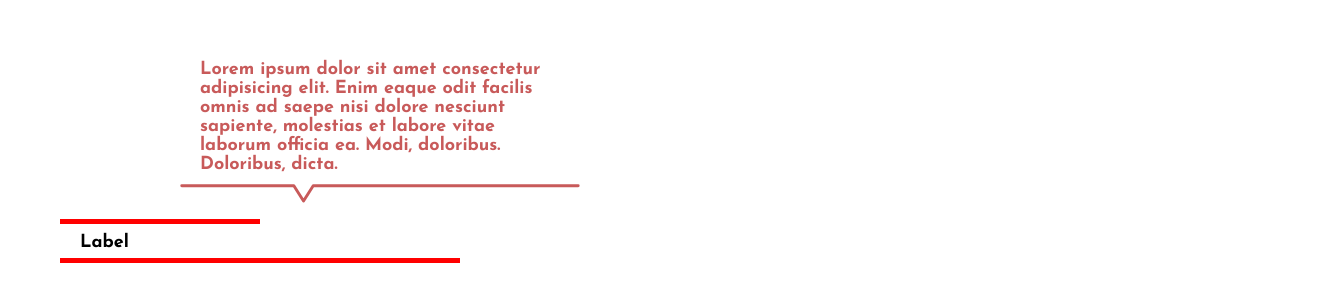
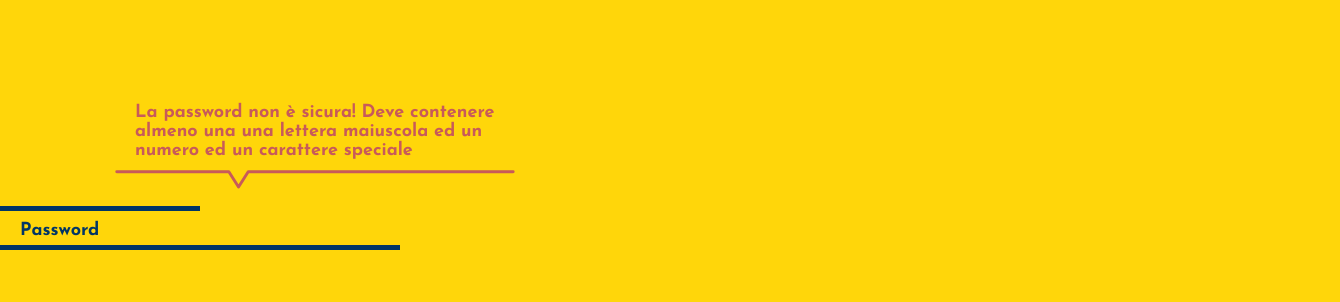
Before and after one commit to IvanDF/signup-page, a React (Create React App) app: page / in a window 1280 px wide. Shown: the top 302 px of the page, 1340 px wide, since content can reach past the window. Built offline with nearby package versions, Linux system fonts and the light colour scheme.

Commit message:
Wip on UI

```diff
--- /dev/null
+++ b/src/App.tsx
@@ -0,0 +1,7 @@
+
+import { TestCompoente } from "./TestComponenti";
+
+
+export const App = () => {
+    return (<TestCompoente />)
+}
--- a/src/TestComponenti.tsx
+++ b/src/TestComponenti.tsx
@@ -1,5 +1,6 @@
 import React, { useEffect } from "react";
 import { useState } from "react";
+import { Theme } from "./packages/ui";
 import { InputComponent } from "./packages/ui/components/InputComponent/InputComponent";
 
 export const TestCompoente: React.FC = () => {
@@ -12,9 +13,11 @@ export const TestCompoente: React.FC = () => {
   return (
     <>
       <InputComponent
-        error="Lorem ipsum dolor sit amet consectetur adipisicing elit. Enim eaque odit facilis omnis ad saepe nisi dolore nesciunt sapiente, molestias et labore vitae laborum officia ea. Modi, doloribus. Doloribus, dicta."
-        linesColor="red"
-        caretColor="red"
+        error={true}
+        label="Password"
+        placeholder="Inserisci Password"
+        errorMessage="La password non è sicura! Deve contenere almeno una una lettera maiuscola ed un numero ed un carattere speciale"
+        color={Theme.color.blue}
         value={prova}
         onChange={(e) => {
           setProva(e.target.value);
--- a/src/index.tsx
+++ b/src/index.tsx
@@ -1,12 +1,14 @@
 import React from "react";
 import ReactDOM from "react-dom";
+import { App } from "./App";
 import { GlobalStyle } from "./packages/GlobalStyles/GlobalStyles";
-import { TestCompoente } from "./TestComponenti";
 
 ReactDOM.render(
   <React.StrictMode>
-    <GlobalStyle />
-    <TestCompoente />
+    <>
+      <GlobalStyle />
+      <App />
+    </>
   </React.StrictMode>,
   document.getElementById("root")
 );
--- a/src/packages/GlobalStyles/GlobalStyles.tsx
+++ b/src/packages/GlobalStyles/GlobalStyles.tsx
@@ -17,8 +17,7 @@ export const GlobalStyle = createGlobalStyle`
   body {
     width: 100%;
     height: 100vh;
-    /* background: ${Theme.color.bg}; */
-    margin: 60px;
+    background: ${Theme.color.yellow};
   }`;
 
 export const DFlex = (type?: string) => css`
--- a/src/packages/ui/components/InputComponent/InputComponent.tsx
+++ b/src/packages/ui/components/InputComponent/InputComponent.tsx
@@ -1,4 +1,5 @@
 import React from "react";
+import { useEffect } from "react";
 import { useState } from "react";
 import styled from "styled-components";
 import {
@@ -6,16 +7,19 @@ import {
   Position,
   ResetInput,
 } from "../../../GlobalStyles/GlobalStyles";
+import { Rgba } from "../Rgba/Rgba";
 import { Theme } from "../Theme/Theme";
 import IInputComponent from "./IInputComponent";
 
-const Wrapper = styled.div``;
+const Wrapper = styled.div`
+  position: relative;
+  margin-top: 200px; // DEBUG
+`;
 
 const InputWrapper = styled.div<{ lineColor: string }>`
   position: relative;
   width: 400px;
   ${DFlex()};
-  background: #fff;
   padding: 20px;
   &::after {
     content: "";
@@ -38,8 +42,9 @@ const InputWrapper = styled.div<{ lineColor: string }>`
   }
 `;
 
-const Label = styled.label<{ isFocused: boolean }>`
+const Label = styled.label<{ isFocused: boolean; lableColor: string }>`
   ${Position("AB", "Y")}
+  color: ${(props) => props.lableColor};
   left: 20px;
   ${(props) =>
     props.isFocused
@@ -52,17 +57,29 @@ const Label = styled.label<{ isFocused: boolean }>`
         )}; transition: top 250ms ease, left 300ms 250ms ease;`}
 `;
 
-const Input = styled.input<{ caretColor: string }>`
+const Input = styled.input<{
+  caretColor: string;
+  inputTextColor: string;
+  isFocused: boolean;
+}>`
+  ${ResetInput}
   width: 100%;
-  ${ResetInput}
+  color: ${(props) => props.inputTextColor};
   caret-color: ${(props) => props.caretColor};
+  &::placeholder {
+    color: ${(props) => Rgba(props.inputTextColor, Theme.opacity.o5)};
+    width: ${(props) => (props.isFocused ? "100%" : "0")};
+    overflow: hidden;
+    transition: ${(props) =>
+      props.isFocused ? "width 250ms 60ms linear" : "width 300ms 100ms linear"};
+  }
 `;
 
 const ErrorWrapper = styled.div`
-  position: relative;
+  position: absolute;
   display: flex;
-  left: 120px;
-  bottom: 10px;
+  left: 115px;
+  bottom: 70px;
   flex-direction: column;
   align-items: center;
   justify-content: center;
@@ -78,11 +95,13 @@ const ErrorMessge = styled.div`
 
 export const InputComponent: React.FC<IInputComponent> = ({
   type = "text",
+  label,
   value,
+  placeholder,
   error,
+  errorMessage,
   onChange,
-  caretColor,
-  linesColor,
+  color,
 }) => {
   const [isFocused, setIsFocused] = useState(false);
 
@@ -90,7 +109,7 @@ export const InputComponent: React.FC<IInputComponent> = ({
     <Wrapper>
       {error && (
         <ErrorWrapper>
-          <ErrorMessge>{error}</ErrorMessge>
+          <ErrorMessge>{errorMessage}</ErrorMessge>
           <svg
             viewBox="0 0 682 32"
             fill="none"
@@ -106,13 +125,18 @@ export const InputComponent: React.FC<IInputComponent> = ({
           </svg>
         </ErrorWrapper>
       )}
-      <InputWrapper lineColor={linesColor}>
-        <Label isFocused={isFocused}>Label</Label>
+      <InputWrapper lineColor={color}>
+        <Label lableColor={color} isFocused={isFocused}>
+          {label}
+        </Label>
         <Input
-          caretColor={caretColor}
+          isFocused={isFocused}
+          placeholder={placeholder}
+          inputTextColor={color}
+          caretColor={color}
           value={value}
-          onFocus={() => setIsFocused(!isFocused)}
-          onBlur={() => setIsFocused(!isFocused)}
+          onFocus={() => setIsFocused(true)}
+          onBlur={() => value.length === 0 && setIsFocused(false)}
           type={type}
           onChange={onChange}
         />
--- /dev/null
+++ b/src/packages/ui/components/Rgba/Rgba.tsx
@@ -0,0 +1,20 @@
+export const Rgba = (h: string, o: string) => {
+  let r: any = 0,
+    g: any = 0,
+    b: any = 0;
+
+  // 3 digits
+  if (h.length === 4) {
+    r = "0x" + h[1] + h[1];
+    g = "0x" + h[2] + h[2];
+    b = "0x" + h[3] + h[3];
+
+    // 6 digits
+  } else if (h.length === 7) {
+    r = "0x" + h[1] + h[2];
+    g = "0x" + h[3] + h[4];
+    b = "0x" + h[5] + h[6];
+  }
+
+  return `rgba(${+r},${+g},${+b}, ${o})`;
+};
--- a/src/packages/ui/components/TyphograpyComponent/ITyphographyComponent.d.ts
+++ b/src/packages/ui/components/TyphograpyComponent/ITyphographyComponent.d.ts
@@ -1,7 +1,7 @@
 export default interface ITyphographyComponent {
   fontSize?: string;
   fontWeight?: string;
-  textType: string;
+  textType?: string;
   color: string;
   isUpper?: boolean;
 }
--- a/src/packages/ui/index.tsx
+++ b/src/packages/ui/index.tsx
@@ -1,3 +1,4 @@
 export * from "./components/Theme/Theme";
 export * from "./components/TyphograpyComponent/TyphographyComponent";
 export * from "./components/ButtonComponent/ButtonComponent";
+export * from "./components/Rgba/Rgba";
```
Also changed, not shown: src/packages/ui/components/InputComponent/IInputComponent.d.ts (+5 -3 lines).
